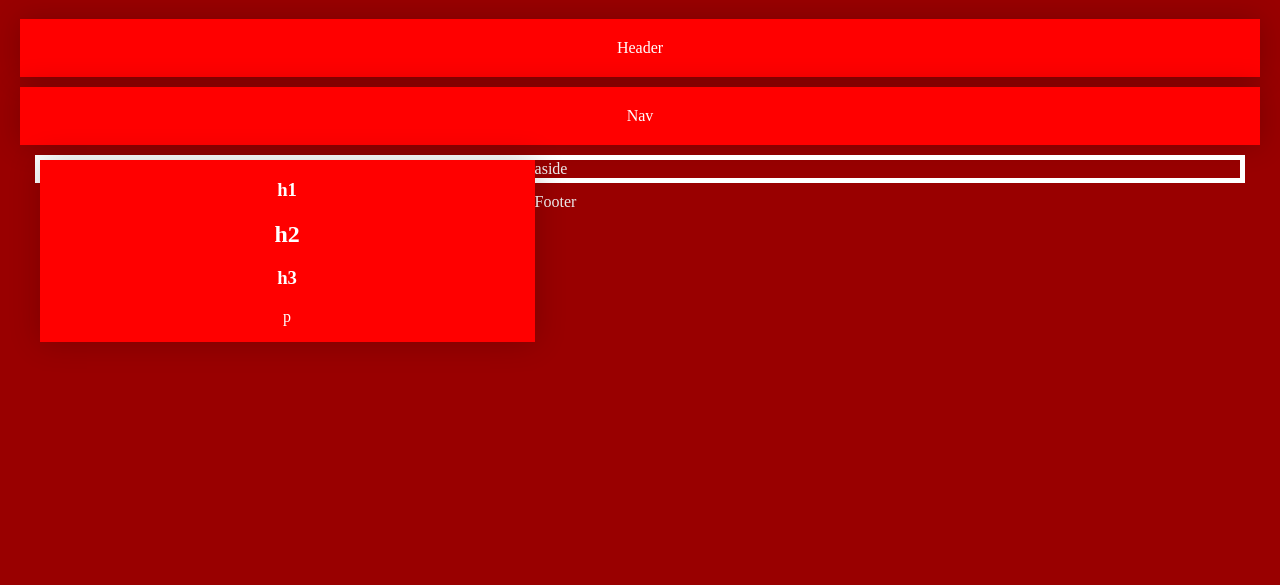
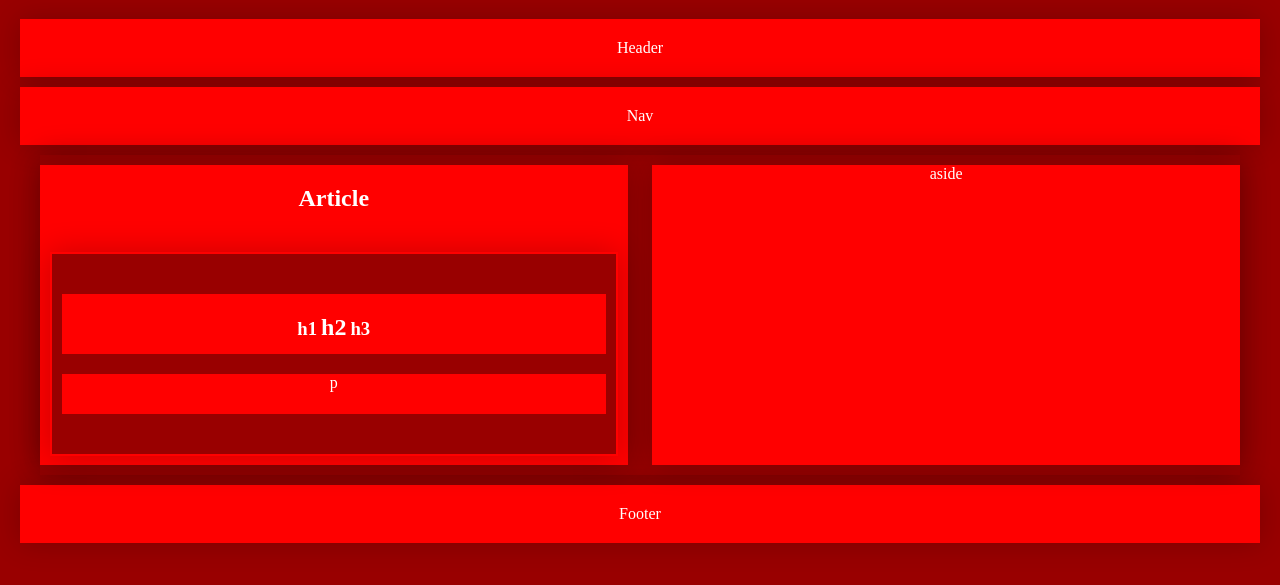
Before and after one commit to cheetahM/HW-Wireframe, a plain HTML site: page index.html in a window 1280 px wide. Shown: the part 61-646 px from the top of the page. Drawn offline with Linux system fonts and the light colour scheme.

Commit message:
changes as oer the spec

```diff
--- a/index.html
+++ b/index.html
@@ -11,15 +11,16 @@
   <nav>
     Nav
   </nav>
-  <main>
+  <main class="group">
     <section>
+      <h1>Article</h1>
       <article>
-        <div>
-          <h1>h1</h1>
-          <h2>h2</h2>
-          <h3>h3</h3>
+        <div class="heading-group">
+          <h1 class="heading-display">h1</h1>
+          <h2 class="heading-display">h2</h2>
+          <h3 class="heading-display">h3</h3>
         </div>
-        <p>p</p>
+        <p class="para">p</p>
       </article>
     </section>
     <aside>aside</aside>
--- a/style.css
+++ b/style.css
@@ -1,15 +1,6 @@
 body {
-  xxxbackground: #777;
   background: #900;
   color: #ebebeb;
-  xxxwidows: 960px;
-}
-
-xxxheader {
-  width: 100%;
-  height: 40%;
-  text-align: center;
-  background: #ccc;
 }
 
 header {
@@ -34,27 +25,78 @@ nav {
   color: white;
   text-align: center;
   box-shadow: 0 0 30px rgba(0, 0, 0, 0.2);
-  li {
-    list-style-type: none;
-  }
 }
 
 main {
   width: 95%;
   margin: 10px auto;
-  border: 5px solid white;
+  height: 50%;
+  color: white;
+  text-align: center;
+  box-shadow: 0 0 30px rgba(0, 0, 0, 0.2);
 }
 
 section {
-  width: 495px;
+  width: 49%;
+  height: 300px;
   float: left;
-  xxxpadding: 20px;
+  background: red;
+  color: white;
+  text-align: center;
+  box-shadow: 0 0 30px rgba(0, 0, 0, 0.2);
+  margin: 10px auto;
+}
+
+.group:after {
+  content: "";
+  display: table;
+  clear: both;
+}
+
+aside {
+ float: right;
+
+ width: 49%;
+ margin: 10px auto;
+ height: 300px;
+ background: red;
+ color: white;
+ text-align: center;
+ box-shadow: 0 0 30px rgba(0, 0, 0, 0.2);
+}
+
+article {
+  background: #900;
+  height: 200px;
+  margin: 40px 10px 10px;
+  border: 2px solid red;
+  box-shadow: 0 0 30px rgba(0, 0, 0, 0.2);
+  text-align: center;
+}
+
+.heading-group {
+  background: red;
+  height: 30%;
+  margin: 40px 10px 10px;
+}
+
+.para {
+  background: red;
+  height: 20%;
+  margin: 20px 10px;
+}
+
+.heading-display {
+  display: inline-block;
+}
+footer {
+  width: 95%;
+  margin: 10px auto;
+  height: 50%;
+
+  padding: 20px;
   background: red;
   color: white;
   text-align: center;
   box-shadow: 0 0 30px rgba(0, 0, 0, 0.2);
 }
-
-aside {
-
-}
```
